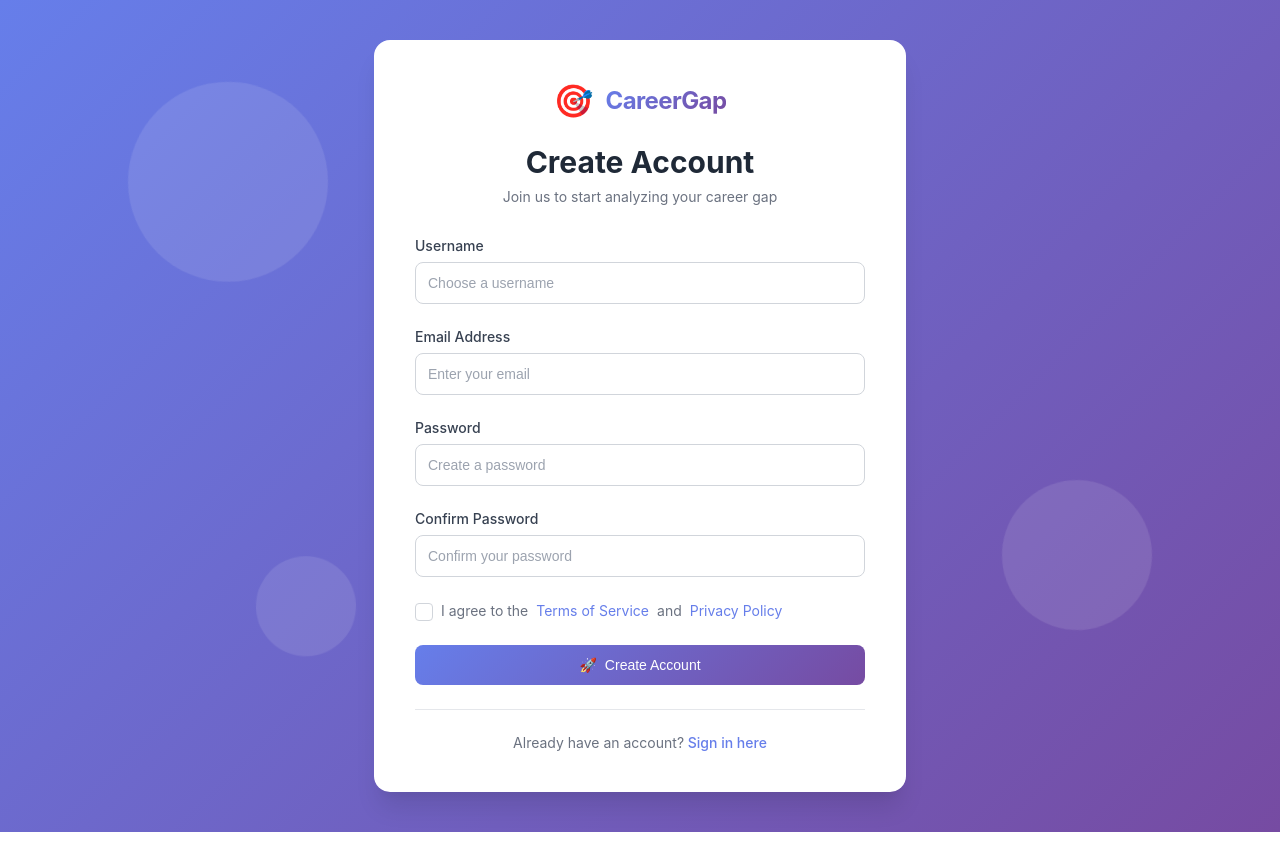
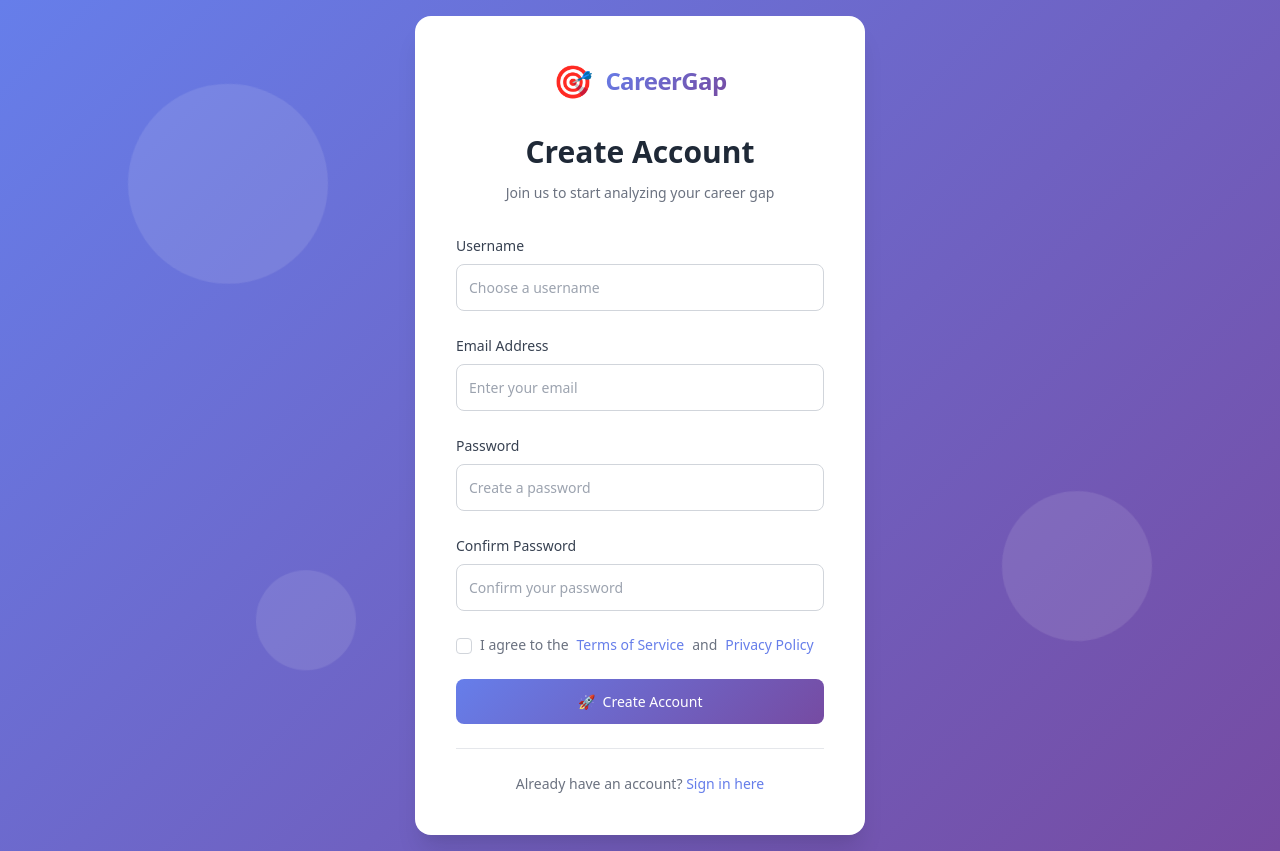
Before and after one commit to mauryamithilesh2/Ai-career-gap, a React (Create React App) app in the folder frontend/: page /register in a window 1280 px wide. Built offline with nearby package versions, Linux system fonts and the light colour scheme.

Commit message:
Integrate Tailwind, fix ESLint warnings, prod settings

```diff
--- a/frontend/package.json
+++ b/frontend/package.json
@@ -37,5 +37,10 @@
       "last 1 firefox version",
       "last 1 safari version"
     ]
+  },
+  "devDependencies": {
+    "autoprefixer": "^10.4.19",
+    "postcss": "^8.4.38",
+    "tailwindcss": "^3.4.14"
   }
 }
--- /dev/null
+++ b/frontend/postcss.config.js
@@ -0,0 +1,6 @@
+module.exports = {
+  plugins: {
+    tailwindcss: {},
+    autoprefixer: {},
+  },
+};
--- a/frontend/src/components/Login.js
+++ b/frontend/src/components/Login.js
@@ -1,5 +1,5 @@
 import React, { useState } from "react";
-import { useNavigate } from "react-router-dom";
+import { useNavigate, Link } from "react-router-dom";
 import { authAPI } from "../api/api";
 import "./Login.css";
 
@@ -91,7 +91,9 @@ function Login() {
                             <span className="checkmark"></span>
                             Remember me
                         </label>
-                        <a href="#" className="forgot-password">Forgot password?</a>
+                        <button type="button" className="forgot-password" onClick={() => navigate('/forgot-password')}>
+                            Forgot password?
+                        </button>
                     </div>
 
                     <button
@@ -116,7 +118,7 @@ function Login() {
                 <div className="login-footer">
                     <p className="signup-text">
                         Don't have an account?
-                        <a href="/register" className="signup-link"> Create one here</a>
+                        <Link to="/register" className="signup-link"> Create one here</Link>
                     </p>
                 </div>
             </div>
--- a/frontend/src/components/Register.js
+++ b/frontend/src/components/Register.js
@@ -1,5 +1,5 @@
 import React, { useState } from "react";
-import { useNavigate } from "react-router-dom";
+import { useNavigate, Link } from "react-router-dom";
 import { authAPI } from "../api/api";
 import "./Register.css";
 
@@ -54,7 +54,7 @@ function Register() {
         setLoading(true);
 
         try {
-            const res = await authAPI.register({
+            await authAPI.register({
                 username: formData.username,
                 email: formData.email,
                 password: formData.password,
@@ -170,7 +170,7 @@ function Register() {
                         <label className="checkbox-label">
                             <input type="checkbox" required />
                             <span className="checkmark"></span>
-                            I agree to the <a href="#" className="terms-link">Terms of Service</a> and <a href="#" className="terms-link">Privacy Policy</a>
+                            I agree to the <Link to="/terms" className="terms-link">Terms of Service</Link> and <Link to="/privacy" className="terms-link">Privacy Policy</Link>
                         </label>
                     </div>
 
@@ -196,7 +196,7 @@ function Register() {
                 <div className="register-footer">
                     <p className="login-text">
                         Already have an account?
-                        <a href="/login" className="login-link"> Sign in here</a>
+                        <Link to="/login" className="login-link"> Sign in here</Link>
                     </p>
                 </div>
             </div>
--- a/frontend/src/components/UploadResume.js
+++ b/frontend/src/components/UploadResume.js
@@ -74,7 +74,7 @@ function UploadResume() {
         formData.append('file', file);
 
         try {
-            const res = await resumeAPI.upload(formData);
+            await resumeAPI.upload(formData);
             setSuccess(true);
             setTimeout(() => {
                 navigate('/dashboard');
--- a/frontend/src/index.css
+++ b/frontend/src/index.css
@@ -1,8 +1,10 @@
+@tailwind base;
+@tailwind components;
+@tailwind utilities;
+
+/* Keep a few sensible defaults */
 body {
   margin: 0;
-  font-family: -apple-system, BlinkMacSystemFont, 'Segoe UI', 'Roboto', 'Oxygen',
-    'Ubuntu', 'Cantarell', 'Fira Sans', 'Droid Sans', 'Helvetica Neue',
-    sans-serif;
   -webkit-font-smoothing: antialiased;
   -moz-osx-font-smoothing: grayscale;
 }
--- a/frontend/src/index.js
+++ b/frontend/src/index.js
@@ -2,7 +2,7 @@ import React from 'react';
 import ReactDOM from 'react-dom/client';
 import './index.css';
 import App from './App';
-import reportWebVitals from './reportWebVitals';
+// import reportWebVitals from './reportWebVitals';
 
 const root = ReactDOM.createRoot(document.getElementById('root'));
 root.render(
--- /dev/null
+++ b/frontend/tailwind.config.js
@@ -0,0 +1,10 @@
+module.exports = {
+  content: [
+    "./public/index.html",
+    "./src/**/*.{js,jsx,ts,tsx}"
+  ],
+  theme: {
+    extend: {},
+  },
+  plugins: [],
+};
```
Also changed, not shown: 1 other file (tests, documents, lock files or other folders).
